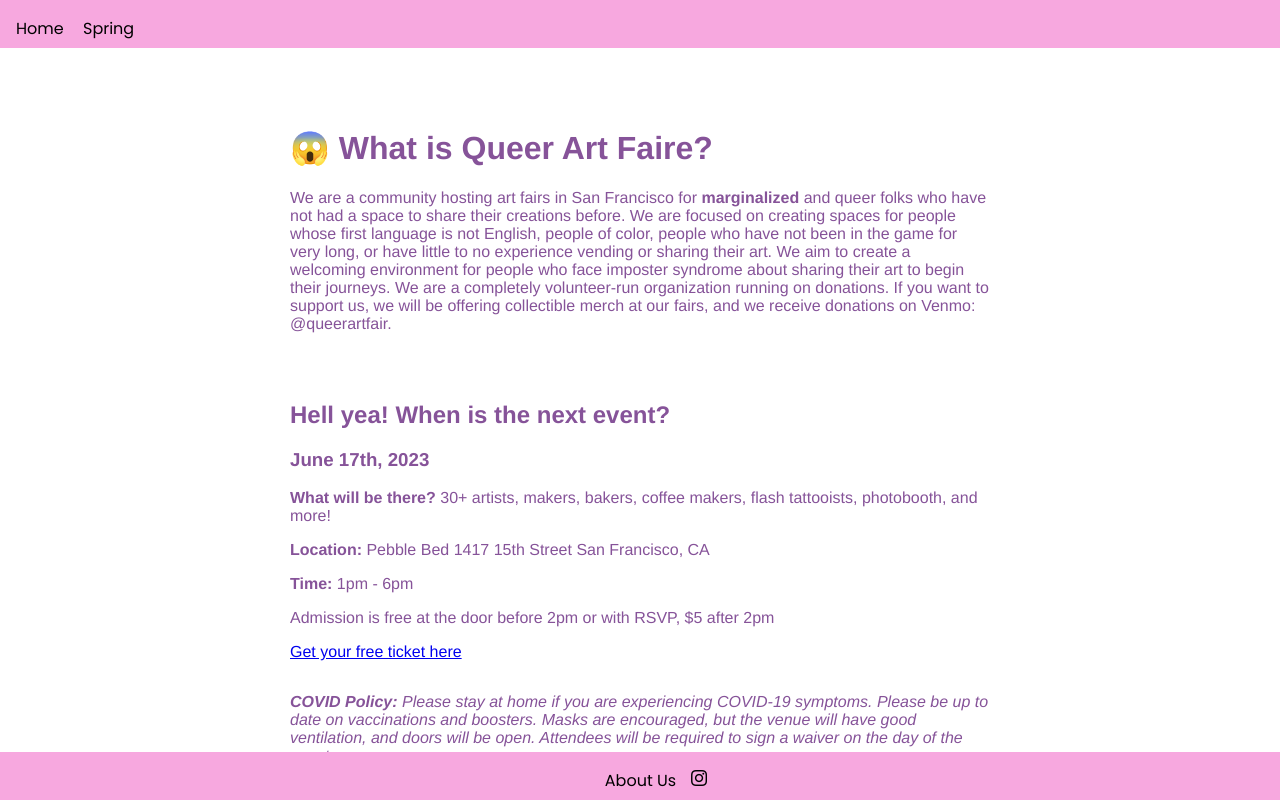
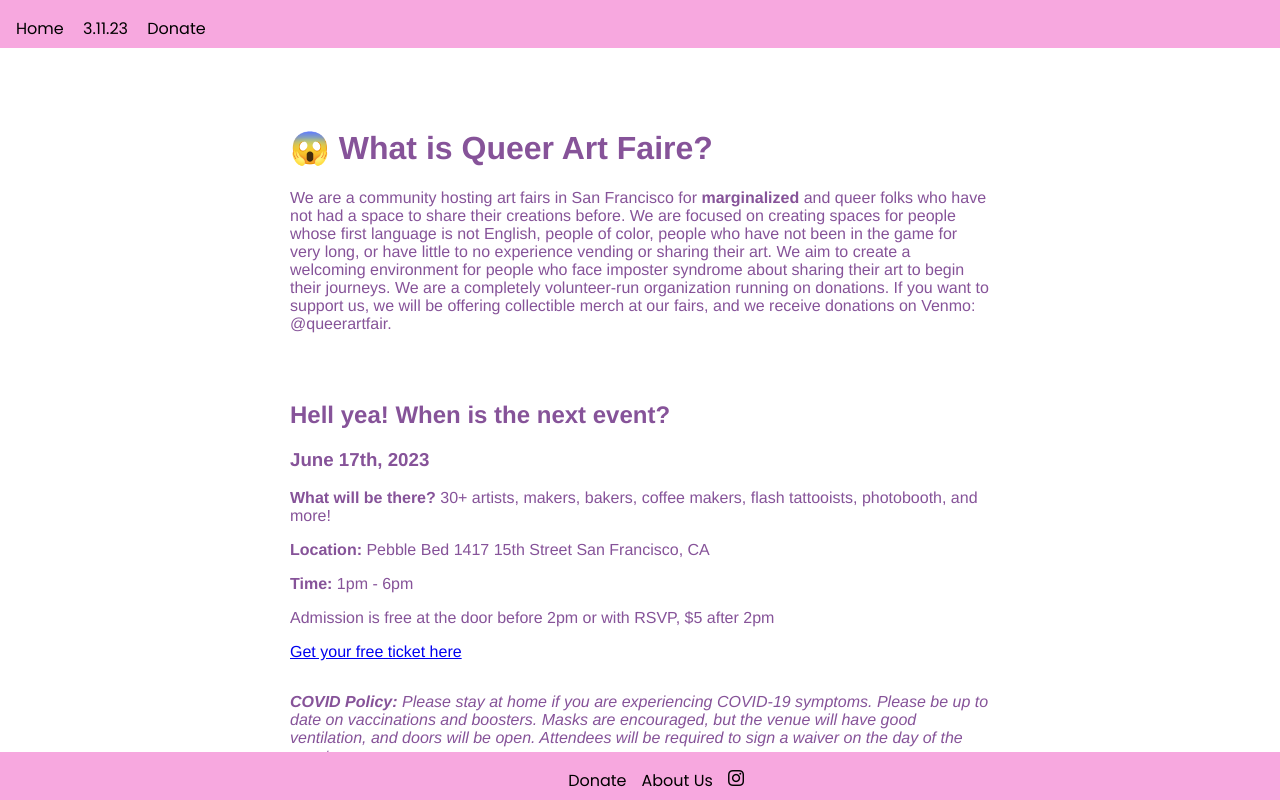
Before and after one commit to michellewong793/queer-art-fair-v2, a Next.js app: page / in a window 1280 px wide. Shown: the top 800 px of the page. Built offline with nearby package versions, Linux system fonts and the light colour scheme.

Commit message:
add donation links

```diff
--- a/components/Layout.js
+++ b/components/Layout.js
@@ -49,7 +49,11 @@ const Header = () => (
     </a>
     <a style={linkStyle} href="/march-11-vendors">
       {" "}
-      Spring{" "}
+      3.11.23{" "}
+    </a>
+    <a style={linkStyle} href="https://www.gofundme.com/f/queer-art-faire">
+      {" "}
+      Donate{" "}
     </a>
   </div>
 );
@@ -67,6 +71,10 @@ const Layout = () => {
 
 const Footer = () => (
   <div style={footer}>
+    <a style={linkStyle} href="https://www.gofundme.com/f/queer-art-faire">
+      {" "}
+      Donate{" "}
+    </a>
      <a style={linkStyle} href="/about">
       {" "}
       About Us{" "}
--- a/pages/_document.js
+++ b/pages/_document.js
@@ -10,7 +10,7 @@ class MyDocument extends Document {
         return (
             <Html>
                 <Head>
-                <link rel="preconnect" href="https://fonts.gstatic.com" crossorigin/>
+                <link rel="preconnect" href="https://fonts.gstatic.com" crossOrigin/>
                     <link href="https://fonts.googleapis.com/css2?family=Poppins&display=swap" rel="stylesheet"></link>
                 </Head>
                 <body>
```
